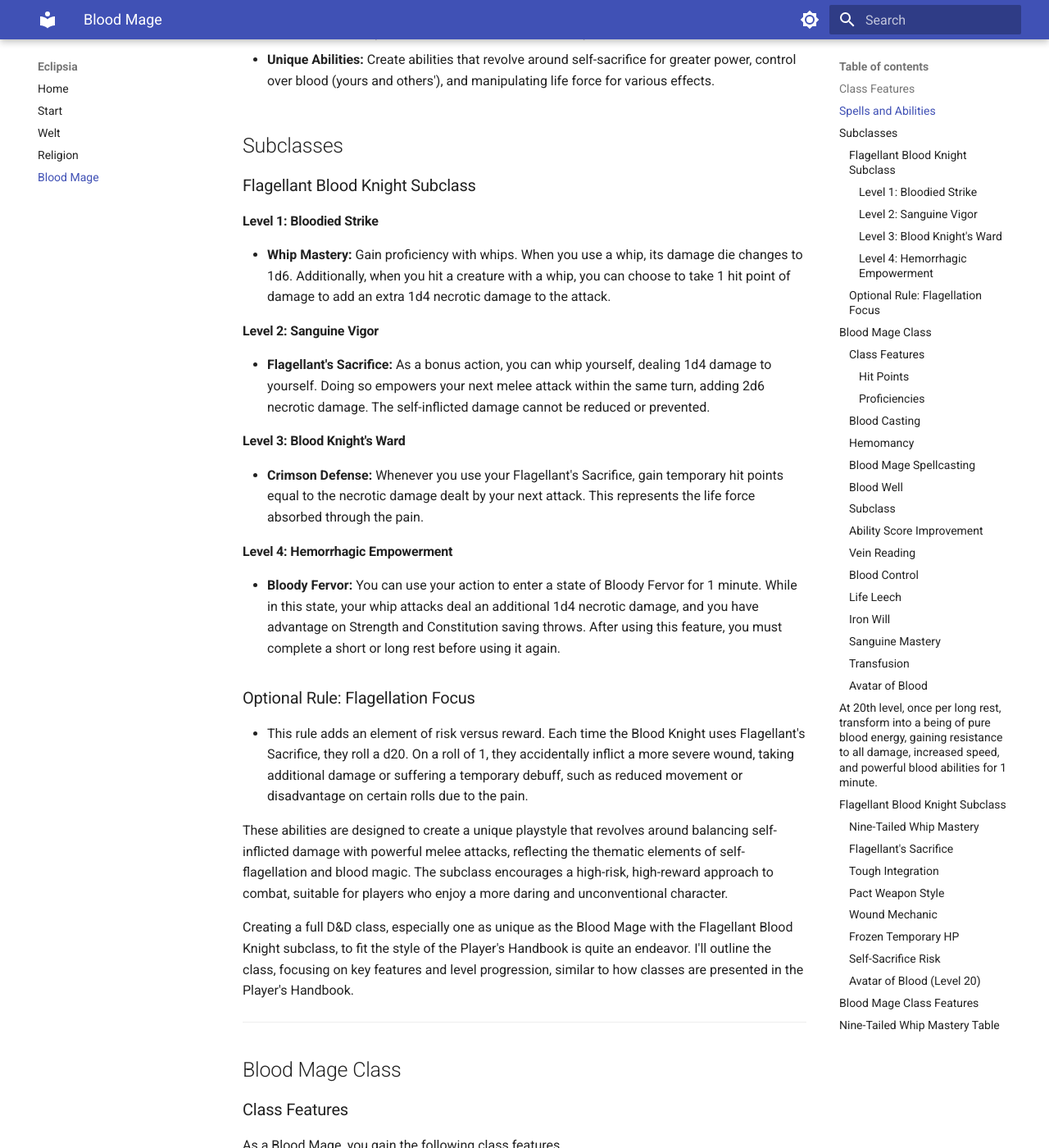
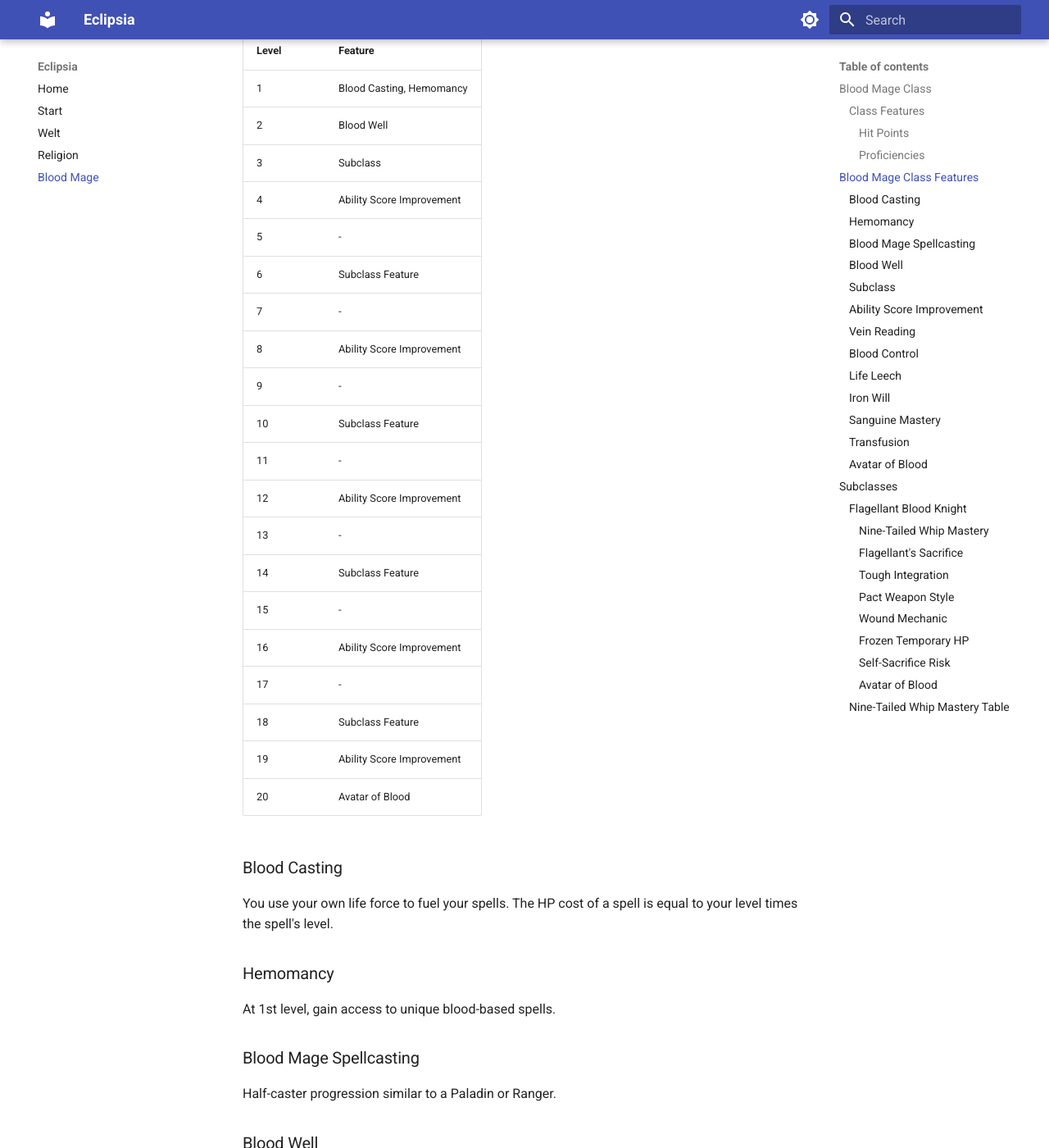
Before and after one commit to sleien/eclipsia, an MkDocs documentation site: the page built from docs/bloodmage.md, in a window 1280 px wide and 1400 px high, scrolled down 706 px. Shown: the whole window at 82% size. Built offline with MkDocs 1.6.1 and Material for MkDocs 9.7.7, drawn with Linux system fonts in a browser that asks for light colours; some of the changed text lies outside the part shown.

Commit message:
bloodmage

```diff
--- a/docs/bloodmage.md
+++ b/docs/bloodmage.md
@@ -1,53 +1,3 @@
-# Blood Mage Class Overview
-- **Hit Dice:** d10
-- **Primary Ability:** Strenght
-- **Saving Throw Proficiencies:** Charsima, Constitution
-- **Armor and Weapon Proficiencies:** Medium armor, Light armor, simple weapons
-
-## Class Features
-1. **Blood Casting:** As a Blood Mage, you use your own life force to fuel your spells. Instead of using spell slots, you take necrotic damage equal to the level of the spell you cast x hero level. This damage cannot be reduced or prevented in any way.
-
-2. **Hemomancy:** At 1st level, gain access to unique blood-based spells ("Blood claws (dagger)," "Sanguine Shield") that do not cause self-damage.
-
-3. **Blood Well:** Starting at 2nd level, whenever you take damage from Blood Casting, gain temporary hit points equal to half the damage taken. These expire after 1 minute.
-
-
-
-## Spells and Abilities
-- **Custom Spell List:** Focus on spells that manipulate life force, create barriers, and control the battlefield. Avoid spells that raise the dead or involve spirits.
-
-- **Unique Abilities:** Create abilities that revolve around self-sacrifice for greater power, control over blood (yours and others'), and manipulating life force for various effects.
-
-
-## Subclasses
-### Flagellant Blood Knight Subclass
-
-#### Level 1: Bloodied Strike
-- **Whip Mastery:** Gain proficiency with whips. When you use a whip, its damage die changes to 1d6. Additionally, when you hit a creature with a whip, you can choose to take 1 hit point of damage to add an extra 1d4 necrotic damage to the attack.
-
-#### Level 2: Sanguine Vigor
-- **Flagellant's Sacrifice:** As a bonus action, you can whip yourself, dealing 1d4 damage to yourself. Doing so empowers your next melee attack within the same turn, adding 2d6 necrotic damage. The self-inflicted damage cannot be reduced or prevented.
-
-#### Level 3: Blood Knight's Ward
-- **Crimson Defense:** Whenever you use your Flagellant's Sacrifice, gain temporary hit points equal to the necrotic damage dealt by your next attack. This represents the life force absorbed through the pain.
-
-#### Level 4: Hemorrhagic Empowerment
-- **Bloody Fervor:** You can use your action to enter a state of Bloody Fervor for 1 minute. While in this state, your whip attacks deal an additional 1d4 necrotic damage, and you have advantage on Strength and Constitution saving throws. After using this feature, you must complete a short or long rest before using it again.
-
-### Optional Rule: Flagellation Focus
-- This rule adds an element of risk versus reward. Each time the Blood Knight uses Flagellant's Sacrifice, they roll a d20. On a roll of 1, they accidentally inflict a more severe wound, taking additional damage or suffering a temporary debuff, such as reduced movement or disadvantage on certain rolls due to the pain.
-
-These abilities are designed to create a unique playstyle that revolves around balancing self-inflicted damage with powerful melee attacks, reflecting the thematic elements of self-flagellation and blood magic. The subclass encourages a high-risk, high-reward approach to combat, suitable for players who enjoy a more daring and unconventional character.
-
-
-
-
-
-
-Creating a full D&D class, especially one as unique as the Blood Mage with the Flagellant Blood Knight subclass, to fit the style of the Player's Handbook is quite an endeavor. I'll outline the class, focusing on key features and level progression, similar to how classes are presented in the Player's Handbook.
-
----
-
 ## Blood Mage Class
 
 ### Class Features
@@ -64,6 +14,31 @@
 - **Tools:** None
 - **Saving Throws:** Intelligence, Constitution
 - **Skills:** Choose two from Arcana, History, Insight, Medicine, and Religion
+
+## Blood Mage Class Features
+
+| Level | Feature                        |
+|-------|--------------------------------|
+| 1     | Blood Casting, Hemomancy       |
+| 2     | Blood Well                     |
+| 3     | Subclass                       |
+| 4     | Ability Score Improvement      |
+| 5     | -                              |
+| 6     | Subclass Feature               |
+| 7     | -                              |
+| 8     | Ability Score Improvement      |
+| 9     | -                              |
+| 10    | Subclass Feature               |
+| 11    | -                              |
+| 12    | Ability Score Improvement      |
+| 13    | -                              |
+| 14    | Subclass Feature               |
+| 15    | -                              |
+| 16    | Ability Score Improvement      |
+| 17    | -                              |
+| 18    | Subclass Feature               |
+| 19    | Ability Score Improvement      |
+| 20    | Avatar of Blood                |
 
 ### Blood Casting
 You use your own life force to fuel your spells. The HP cost of a spell is equal to your level times the spell's level.
@@ -103,9 +78,10 @@
 
 ### Avatar of Blood
 At 20th level, once per long rest, transform into a being of pure blood energy, gaining resistance to all damage, increased speed, and powerful blood abilities for 1 minute.
----
 
-## Flagellant Blood Knight Subclass
+# Subclasses
+
+## Flagellant Blood Knight
 
 ### Nine-Tailed Whip Mastery
 Gain proficiency with the Nine-Tailed Whip, which gains bonuses with different bones added.
@@ -128,35 +104,8 @@
 ### Self-Sacrifice Risk
 Instant death if hit points drop to 0 due to self-inflicted damage.
 
-### Avatar of Blood (Level 20)
+### Avatar of Blood
 Transform into a being of pure blood energy, gaining resistance to damage and powerful blood abilities.
-
-Certainly! I'll add level requirements to the Blood Mage class features and create a table for the Nine-Tailed Whip bonuses per different bone added.
-
-## Blood Mage Class Features
-
-| Level | Feature                        |
-|-------|--------------------------------|
-| 1     | Blood Casting, Hemomancy       |
-| 2     | Blood Well                     |
-| 3     | Subclass                       |
-| 4     | Ability Score Improvement      |
-| 5     | -                              |
-| 6     | Subclass Feature               |
-| 7     | -                              |
-| 8     | Ability Score Improvement      |
-| 9     | -                              |
-| 10    | Subclass Feature               |
-| 11    | -                              |
-| 12    | Ability Score Improvement      |
-| 13    | -                              |
-| 14    | Subclass Feature               |
-| 15    | -                              |
-| 16    | Ability Score Improvement      |
-| 17    | -                              |
-| 18    | Subclass Feature               |
-| 19    | Ability Score Improvement      |
-| 20    | Avatar of Blood                |
 
 ## Nine-Tailed Whip Mastery Table
 
```
